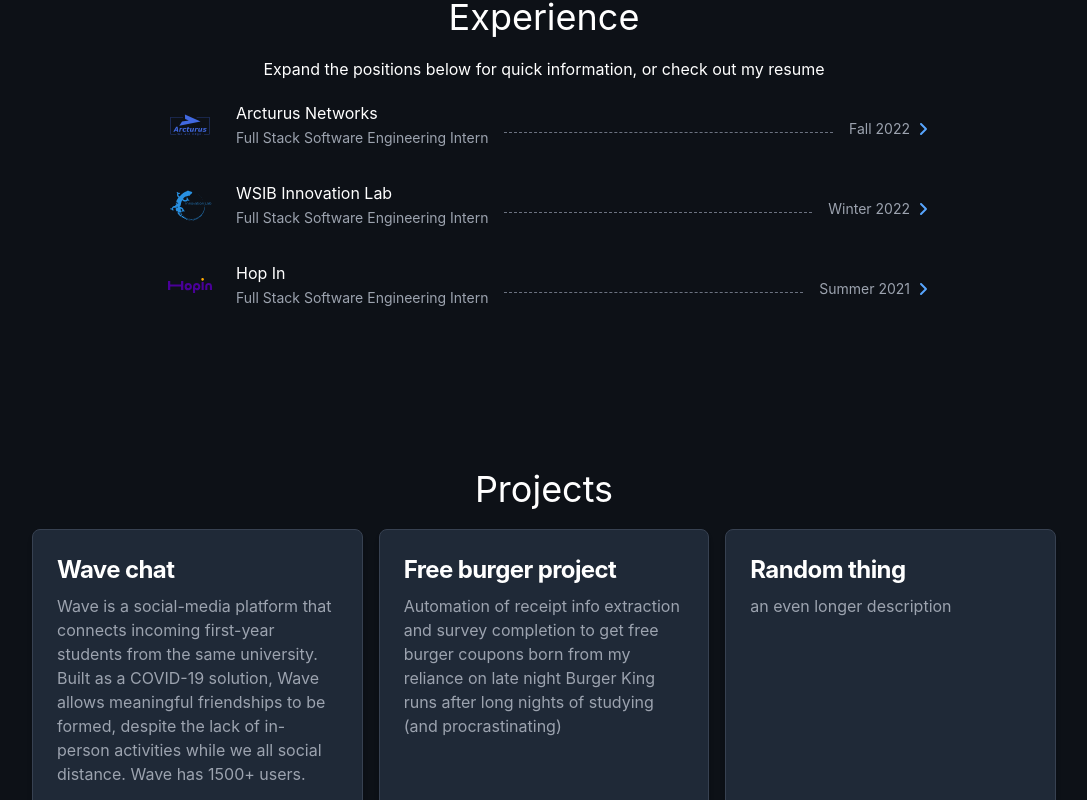
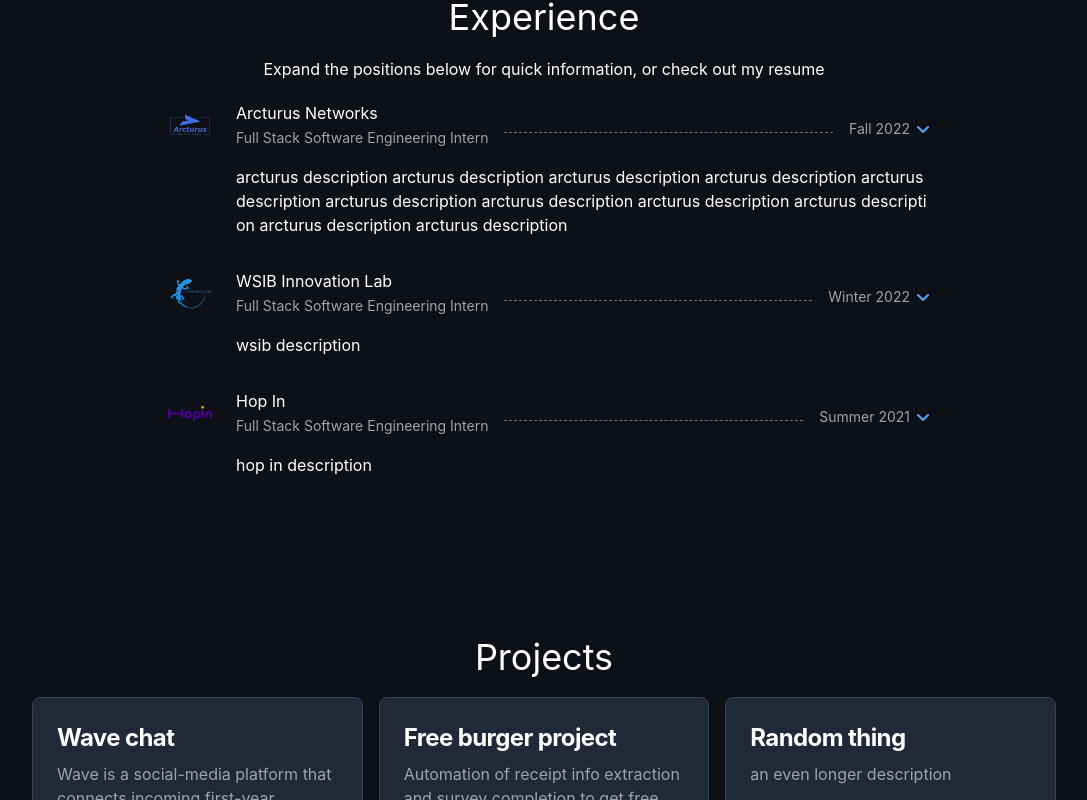
Before and after one commit to tlam67/TristanLam, a Next.js app: page / in a window 1280 px wide. Shown: the part 1480-2280 px from the top of the page, without its empty margins (96-1183 px from the left). Built offline with nearby package versions, Linux system fonts and the light colour scheme.

Commit message:
changed work experience to show details by default

```diff
--- a/components/EmploymentEntry.tsx
+++ b/components/EmploymentEntry.tsx
@@ -5,7 +5,7 @@ import { faAngleRight } from '@fortawesome/free-solid-svg-icons';
 import renderText from '../utils/RenderText';
 
 const EmploymentEntry = (employmentInfo: EmploymentInfo) => {
-  const [showDetails, setShowDetails] = useState(false);
+  const [showDetails, setShowDetails] = useState(true);
 
   const toggleShowDetails = () => setShowDetails(!showDetails);
 
```
